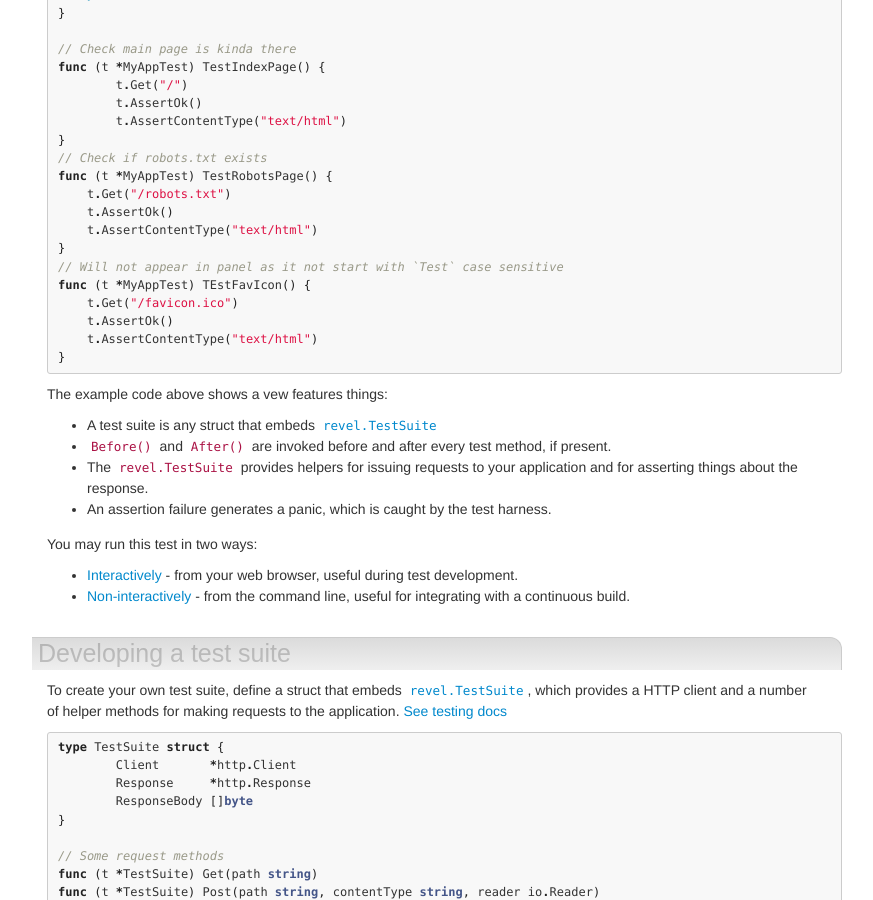
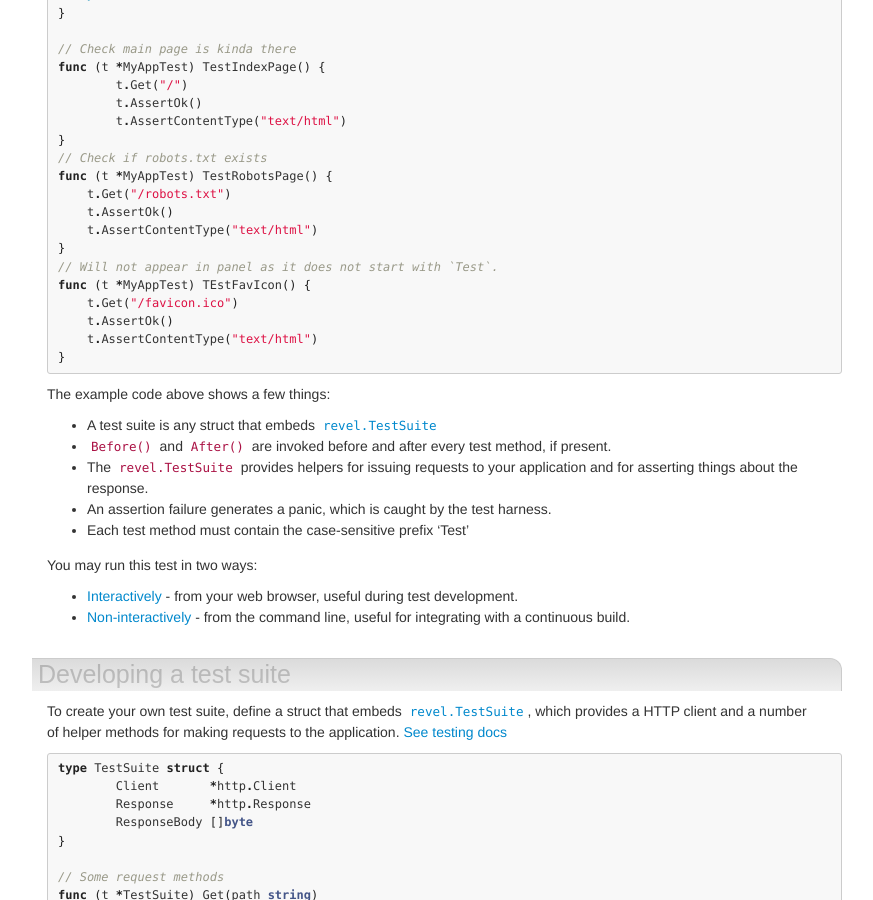
Before and after one commit to revel/revel.github.io, a Jekyll site: the page built from manual/testing.md, in a window 1280 px wide and 900 px high, scrolled down 700 px. Shown: the whole window, without its empty margins (343-1216 px from the left). Built offline with Jekyll 4.4.1, drawn with Linux system fonts in a browser that asks for light colours; nearby versions of some CDN libraries; comment, search, counter and statistics services are not loaded.

Commit message:
Update testing.md
Edited a sentence with some weird phrasing, and added in a new bullet point to show that test functions must start with Test.

```diff
--- a/manual/testing.md
+++ b/manual/testing.md
@@ -47,7 +47,7 @@ func (t *MyAppTest) TestRobotsPage() {
     t.AssertOk()
     t.AssertContentType("text/html")
 }
-// Will not appear in panel as it not start with `Test` case sensitive
+// Will not appear in panel as it does not start with `Test`.
 func (t *MyAppTest) TEstFavIcon() {
     t.Get("/favicon.ico")
     t.AssertOk()
@@ -55,12 +55,13 @@ func (t *MyAppTest) TEstFavIcon() {
 }
 {% endhighlight %}
 
-The example code above shows a vew features things:
+The example code above shows a few things:
 
 * A test suite is any struct that embeds [`revel.TestSuite`](../docs/godoc/tests.html#TestSuite)
 * `Before()` and `After()` are invoked before and after every test method, if present.
 * The `revel.TestSuite` provides helpers for issuing requests to your application and for asserting things about the response.
 * An assertion failure generates a panic, which is caught by the test harness.
+* Each test method must contain the case-sensitive prefix 'Test'
 
 You may run this test in two ways:
 
```
